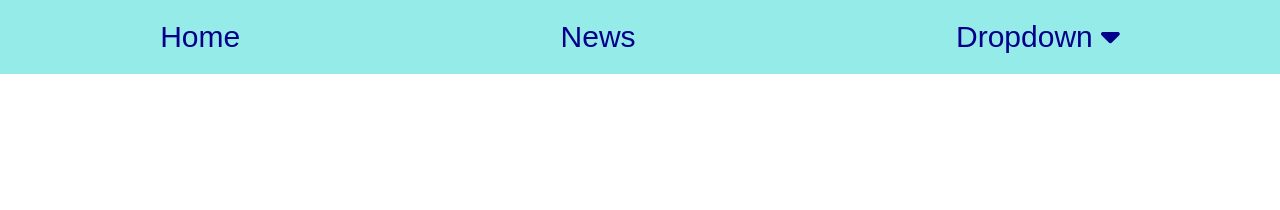
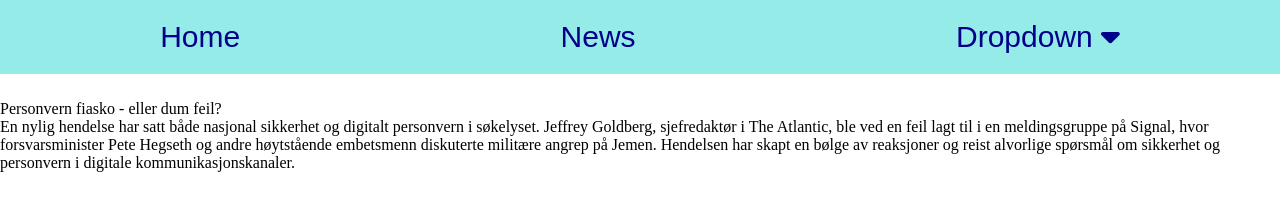
Before and after one commit to Karakuri-k/avis, a plain HTML site: page avis/signalApp.html in a window 1280 px wide. Drawn offline with Linux system fonts and the light colour scheme.

Commit message:
startet på signal nyheten

```diff
--- a/avis/signalApp.html
+++ b/avis/signalApp.html
@@ -1,5 +1,6 @@
 <!DOCTYPE html>
 <html lang="en">
+
 <head>
     <meta charset="UTF-8">
     <meta name="viewport" content="width=device-width, initial-scale=1.0">
@@ -7,9 +8,10 @@
     <link rel="stylesheet" href="https://cdnjs.cloudflare.com/ajax/libs/font-awesome/6.7.2/css/all.min.css"
         integrity="sha512-Evv84Mr4kqVGRNSgIGL/F/aIDqQb7xQ2vcrdIwxfjThSH8CSR7PBEakCr51Ck+w+/U6swU2Im1vVX0SVk9ABhg=="
         crossorigin="anonymous" referrerpolicy="no-referrer" />
-    <title>Square News</title>
+    <title>Signal-fiaskoen</title>
 </head>
-<body>
+
+<body class="signalApp">
     <nav>
         <a href="index.html">Home</a>
         <a href="nyheter.html">News</a>
@@ -25,9 +27,14 @@
         </div>
     </nav>
     <main>
-
-
-        </article>
+        <section id="overskrift"> Personvern fiasko - eller dum feil?
+        </section>
+        <section class="brodtekst">
+            En nylig hendelse har satt både nasjonal sikkerhet og digitalt personvern i søkelyset. Jeffrey Goldberg,
+            sjefredaktør i The Atlantic, ble ved en feil lagt til i en meldingsgruppe på Signal, hvor forsvarsminister
+            Pete Hegseth og andre høytstående embetsmenn diskuterte militære angrep på Jemen. Hendelsen har skapt en
+            bølge av reaksjoner og reist alvorlige spørsmål om sikkerhet og personvern i digitale kommunikasjonskanaler.
+        </section>
     </main>
     <footer></footer>
 
@@ -43,4 +50,5 @@
     </script>
 
 </body>
+
 </html>
```
Also changed, not shown: avis/style.css (line endings or trailing spaces).
